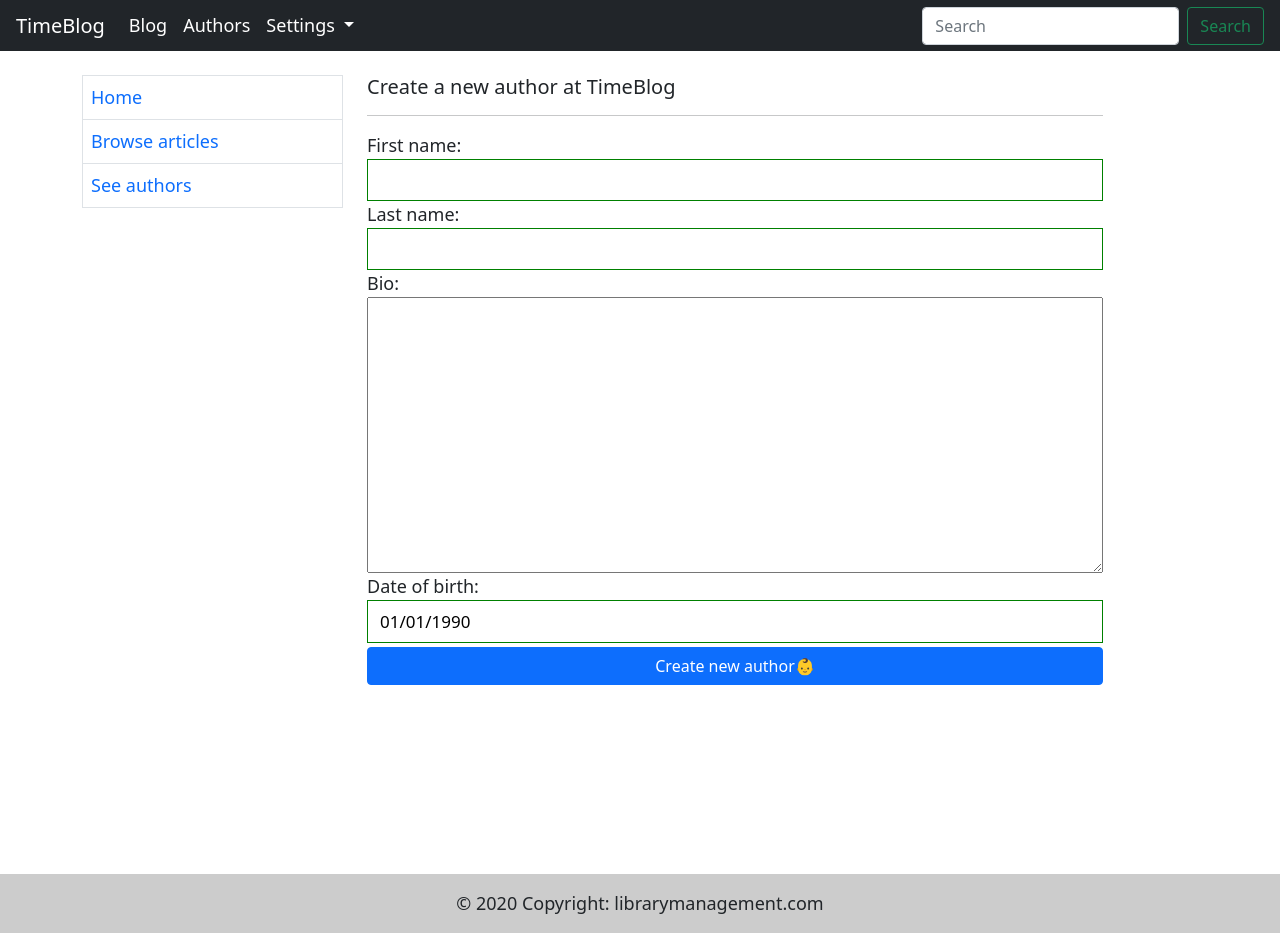
After one commit to vikas1412/diyblog-djangodocs, a Django app: page /blogs/create/author/ in a window 1280 px wide. The commit adds this page. Run offline with Django 3.2, Linux system fonts and the light colour scheme.

Commit message:
Add AuthorCreate to create new author

```diff
--- a/blog/urls.py
+++ b/blog/urls.py
@@ -10,5 +10,7 @@ urlpatterns = [
     path('authors/', views.AuthorListView.as_view(), name="authors"),
     path('author/<int:pk>', views.AuthorDetailView.as_view(), name="author"),
 
+    path('create/author/', views.AuthorCreate.as_view(), name="create-author"),
+
     path('comment/<int:pk>', views.comment, name="comment"),
 ]
--- a/blog/views.py
+++ b/blog/views.py
@@ -3,6 +3,7 @@ from django.contrib.auth.models import User
 from django.http import HttpResponse
 from django.shortcuts import render, redirect
 from django.views import generic
+from django.views.generic import CreateView
 
 from blog.models import Blog, Author, Comment
 
@@ -59,3 +60,10 @@ def comment(request, pk=None):
         comment_obj = Comment(comment=user_comment, username=request.user, blog=blog_instance)
         comment_obj.save()
     return redirect(f'blog/{pk}/')
+
+
+class AuthorCreate(CreateView):
+    model = Author
+    fields = ['first_name', 'last_name', 'bio', 'date_of_birth']
+    template_name = 'blog/author_form.html'
+    initial = {'date_of_birth': '01/01/1990'}
--- a/templates/base.html
+++ b/templates/base.html
@@ -50,7 +50,7 @@
                         {% else %}
                             <li><a class="dropdown-item" href="#">Profile</a></li>
                             {% if user.is_staff %}
-                                <li><a class="dropdown-item" href="#">Create post</a></li>
+                                <li><a class="dropdown-item" href="{% url 'create-author' %}">Create author</a></li>
                             {% endif %}
                             <li>
                                 <hr class="dropdown-divider">
--- /dev/null
+++ b/templates/blog/author_form.html
@@ -0,0 +1,35 @@
+{% extends 'base.html' %}
+
+{% block title %}New author - TimeBlog{% endblock %}
+
+{% block style %}
+    input{
+    border:1px solid green;
+    padding:1%;
+    padding-left:12px;
+    font-size:17px
+    }
+    .errorlist{
+    color:red;
+    }
+
+{% endblock %}
+{% block body %}
+
+    <h5 class="vLargeTextField">Create a new author at TimeBlog
+    </h5>
+    <hr>
+    <div class="mt-3"></div>
+
+    <form action="#" method="post">
+        {% csrf_token %}
+        <ul class="list-group list-group-flush">
+            {{ form.as_table }}
+            <input type="submit" value="Create new author👶" class="btn btn-primary mt-1">
+        </ul>
+    </form>
+    <br>
+    <br>
+    <br>
+    <br>
+{% endblock %}
```
Also changed, not shown: blog/forms.py (added, +22 -0 lines), templates/blog/authors.html (+11 -0 lines), db.sqlite3.
